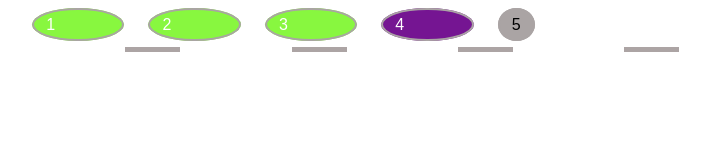
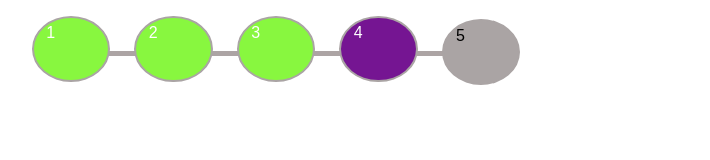
Before and after one commit to KatsiarynaLiaonova/HTML_and_CSS, a plain HTML site: page Task6/visual-steps.html in a window 1280 px wide. Shown: the whole page, without its empty margins (16-726 px from the left). Drawn offline with Linux system fonts and the light colour scheme.

Commit message:
Update visual-steps.html

```diff
--- a/Task6/visual-steps.html
+++ b/Task6/visual-steps.html
@@ -2,38 +2,31 @@
 <html>
 <head>
     <meta charset="utf-8" />
-    <title>pagination</title>
+    <title>steps</title>
     <style>
     li {
     list-style: none;
     color: white;
     font-family: Arial;
-        display: inline;
+    display: inline-block;
     padding: 0.5%;
     padding-left: 1%;
     padding-right: 1%;
     border-radius: 50%;
     border: rgb(170, 164, 164) 2px solid;
     background-color: rgb(136, 247, 63);
-        text-decoration:transparent;
+    text-decoration: transparent;
     margin-right: 20px;
-
-    }
-    .four {
-        background-color: rgb(117, 21, 146);
-    }
-    .five {
-        background-color: rgb(170, 164, 164);
-        color: black;
+    height: 50px;
+    width: 50px;
 }
 .one::after {
     content: " ";
     display: inline-block;
     background-color: rgb(172, 164, 164);
     position: relative;
-    left: 70px;
-    top: 22px;
-    width: 55px;
+    left: 50px;
+    width: 100%;
     height: 5px;
     z-index: -1000;
 }
@@ -42,9 +35,8 @@
     display: inline-block;
     background-color: rgb(172, 164, 164);
     position: relative;
-    left: 120px;
-    top: 22px;
-    width: 55px;
+    left: 50px;
+    width: 100%;
     height: 5px;
     z-index: -1000;
 }
@@ -53,9 +45,8 @@
     display: inline-block;
     background-color: rgb(172, 164, 164);
     position: relative;
-    left: 170px;
-    top: 22px;
-    width: 55px;
+    left: 50px;
+    width: 100%;
     height: 5px;
     z-index: -1000;
 }
@@ -64,11 +55,20 @@
     display: inline-block;
     background-color: rgb(172, 164, 164);
     position: relative;
-    left: 220px;
-    top: 22px;
-    width: 55px;
+    left: 50px;
+    width: 100%;
     height: 5px;
     z-index: -1000;
+}
+.five {
+    background-color: rgb(170, 164, 164);
+    color: black;
+    display: inline-block;
+    position: relative;
+    top: -15px;
+}
+.four {
+    background-color: rgb(117, 21, 146);
 }
         </style>
 </head>
```
Lines whose indentation alone changed are shown as unchanged.
